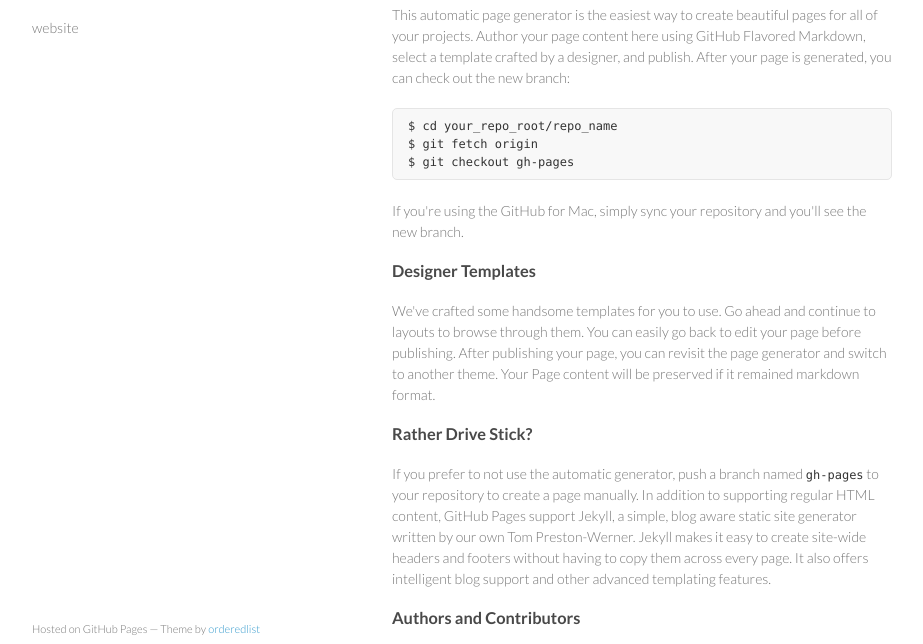
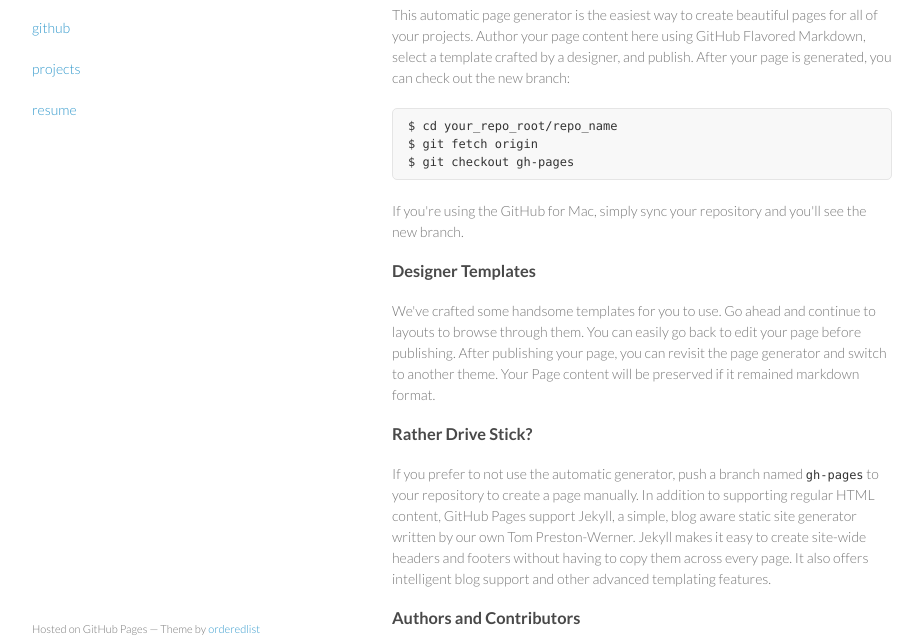
Before and after one commit to akashok/akashok.github.io, a plain HTML site: page index.html in a window 1280 px wide. Shown: the part 92-736 px from the top of the page, without its empty margins (178-1101 px from the left). Drawn offline with Linux system fonts and the light colour scheme.

Commit message:
Update index.html

```diff
--- a/index.html
+++ b/index.html
@@ -16,8 +16,9 @@
     <div class="wrapper">
       <header>
         <h1>ashna ashok</h1>
-        <p>website</p>
-
+        <p class="view"><a href="https://github.com/akashok">github</a></p>
+        <p class="view"><a href="https://github.com/akashok">projects</a></p>
+        <p class="view"><a href="https://github.com/akashok">resume</a></p>
       </header>
       <section>
         <h3>
```
